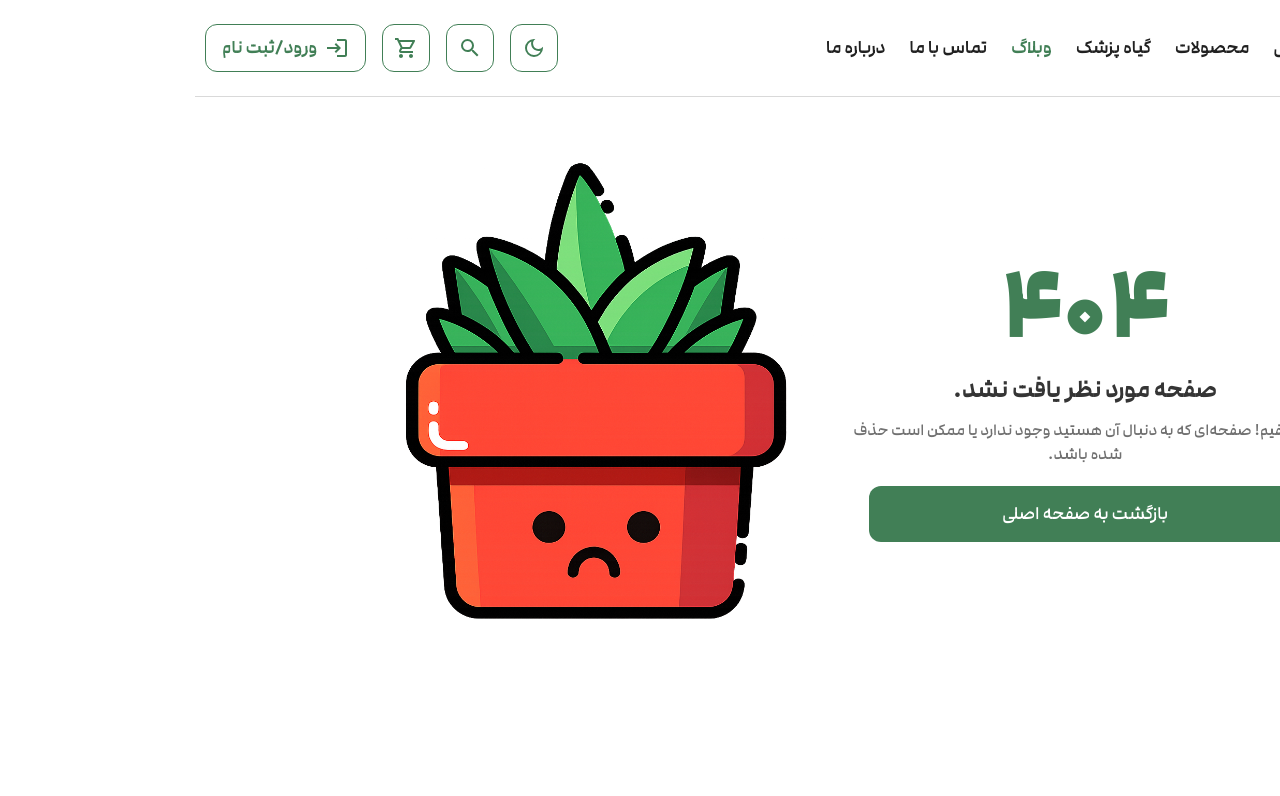
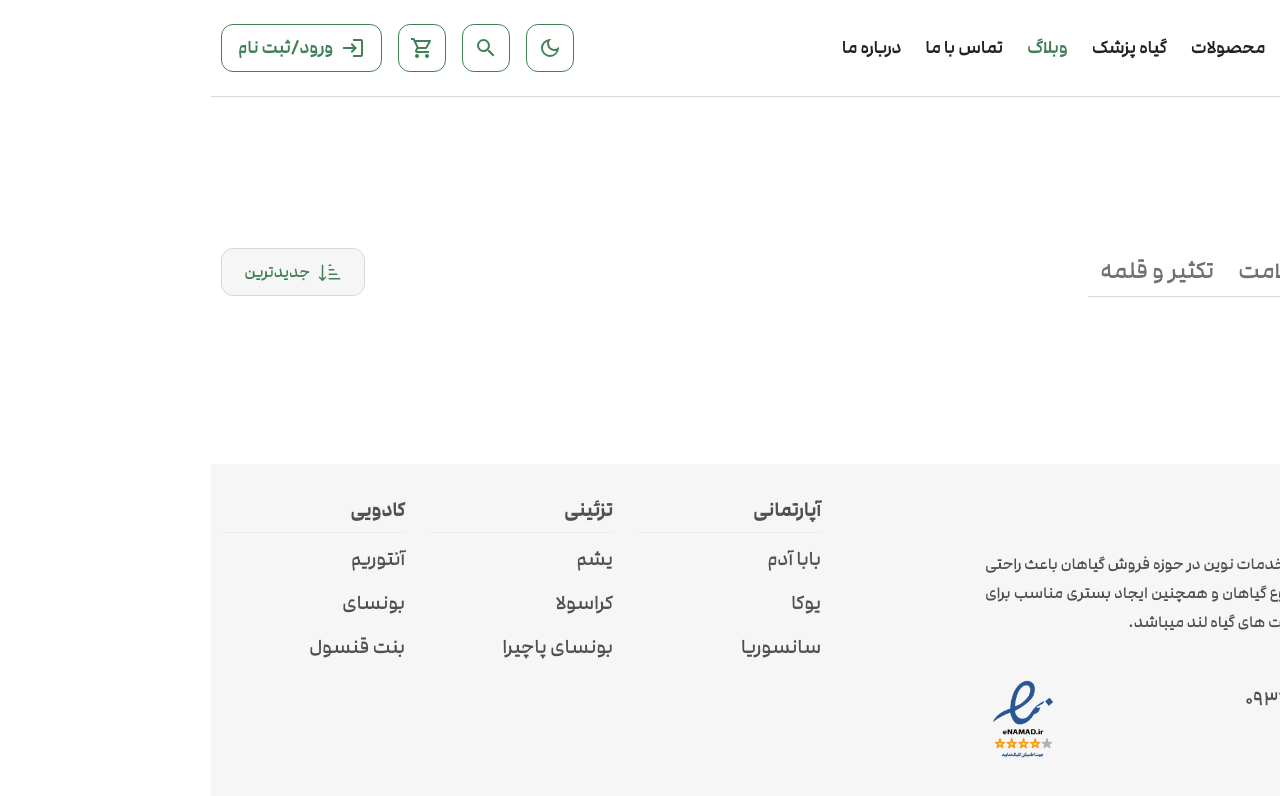
Before and after one commit to alisadeghi192/nextjs-full-stack-ecommerce-giahland, a Next.js app: page /blogs in a window 1280 px wide. Before the commit this address had no page. Shown: the top 796 px of the page. Built offline with nearby package versions, Linux system fonts and the light colour scheme.

Commit message:
feat(blogs): add blogs page structure and BlogsHeader component

```diff
--- /dev/null
+++ b/src/app/(public)/blogs/page.tsx
@@ -0,0 +1,13 @@
+import BlogsHeader from "@/components/features/blogs/BlogsHeader";
+import Breadcrumb from "@/components/shared/ui/Breadcrumb";
+
+export default async function BlogsPage() {
+  return (
+    <main className="container">
+      <Breadcrumb />
+      <section>
+        <BlogsHeader />
+      </section>
+    </main>
+  );
+}
--- /dev/null
+++ b/src/components/features/blogs/BlogCard.tsx
@@ -0,0 +1,32 @@
+import Link from "next/link";
+import { MdOutlineArrowBack } from "react-icons/md";
+
+interface BlogCardProps {
+  title: string;
+  image: string;
+  slug?: string;
+}
+
+export default function BlogCard({ title, image, slug = "/" }: BlogCardProps) {
+  return (
+    <div
+      className="relative flex h-60 max-w-72 flex-col justify-between overflow-hidden rounded-lg bg-cover bg-center px-5 py-7 max-sm:max-w-54"
+      style={{ backgroundImage: `url(${image})` }}
+    >
+      <div className="absolute inset-0 bg-black/50"></div>
+      <div className="from-primary absolute inset-0 bg-linear-to-b to-[#75E59B] opacity-30"></div>
+      <h5 className="text-WHITE relative z-10 line-clamp-4 w-full text-xl/8 font-semibold max-sm:text-base/7 max-sm:font-medium">
+        {title}
+      </h5>
+      <Link
+        href={slug}
+        className="border-WHITE relative z-10 flex max-w-fit items-center justify-between gap-x-2 rounded-xl border px-4.5 py-2 text-lg/8 text-white"
+      >
+        <span className="text-lg/8 max-sm:text-sm/5.5 max-sm:font-medium">
+          مشاهده مقاله
+        </span>
+        <MdOutlineArrowBack className="text-WHITE size-6" />
+      </Link>
+    </div>
+  );
+}
--- /dev/null
+++ b/src/components/features/blogs/BlogSlider.tsx
@@ -0,0 +1,86 @@
+"use client";
+
+import { useRef } from "react";
+import Link from "next/link";
+import { Swiper, SwiperSlide } from "swiper/react";
+import type { Swiper as SwiperType } from "swiper";
+import { Autoplay, Navigation } from "swiper/modules";
+import { IoIosArrowBack } from "react-icons/io";
+import BlogCard from "./BlogCard";
+
+import "swiper/css";
+
+interface BlogPost {
+  title: string;
+  image: string;
+  slug?: string;
+}
+
+interface BlogSliderProps {
+  posts: BlogPost[];
+  title?: string;
+}
+
+export default function BlogSlider({
+  posts,
+  title = "مقالات",
+}: BlogSliderProps) {
+  const swiperRef = useRef<SwiperType | null>(null);
+
+  return (
+    <section className="relative mt-16 max-sm:mt-10">
+      {/* هدر سکشن */}
+      <div className="flex items-center justify-between">
+        <h4 className="text-primary mb-6 text-2xl/8.5 font-bold max-sm:text-xl/7 max-sm:font-semibold">
+          {title}
+        </h4>
+        <Link
+          className="text-shade3 mb-6 flex items-center gap-x-1"
+          href="/blog"
+        >
+          <span className="text-xl font-medium max-sm:text-lg">مشاهده همه</span>
+          <IoIosArrowBack className="size-6" />
+        </Link>
+      </div>
+
+      {/* اسلایدر */}
+      <div className="relative">
+        <Swiper
+          onBeforeInit={(swiper) => {
+            swiperRef.current = swiper;
+          }}
+          onMouseEnter={() => swiperRef.current?.autoplay?.stop()}
+          onMouseLeave={() => swiperRef.current?.autoplay?.start()}
+          navigation={false}
+          loop={true}
+          spaceBetween={20}
+          autoplay={{
+            delay: 3000,
+            disableOnInteraction: false,
+            pauseOnMouseEnter: true,
+          }}
+          breakpoints={{
+            0: { slidesPerView: 1.25, spaceBetween: 16 },
+            320: { slidesPerView: 1.25, spaceBetween: 16 },
+            350: { slidesPerView: 1.5, spaceBetween: 16 },
+            380: { slidesPerView: 1.5, spaceBetween: 16 },
+            400: { slidesPerView: 1.75, spaceBetween: 16 },
+            500: { slidesPerView: 2.25, spaceBetween: 16 },
+            600: { slidesPerView: 2.5, spaceBetween: 16 },
+            640: { slidesPerView: 2, spaceBetween: 16 },
+            768: { slidesPerView: 3, spaceBetween: 20 },
+            1024: { slidesPerView: 4, spaceBetween: 24 },
+          }}
+          modules={[Navigation, Autoplay]}
+          className="blogSwiper"
+        >
+          {posts.map((post, index) => (
+            <SwiperSlide key={index}>
+              <BlogCard {...post} />
+            </SwiperSlide>
+          ))}
+        </Swiper>
+      </div>
+    </section>
+  );
+}
--- /dev/null
+++ b/src/components/features/blogs/BlogsHeader.tsx
@@ -0,0 +1,34 @@
+"use client";
+import Tabs from "@/components/shared/ui/Tabs";
+import SortDropdownWrapper from "@/components/shared/ui/SortDropdownWrapper";
+import { usePageParams } from "@/lib/hooks/usePageParams";
+
+const blogTabs = [
+  { id: "all", label: "همه" },
+  { id: "care", label: "آموزش" },
+  { id: "health", label: "سلامت" },
+  { id: "propagation", label: "تکثیر و قلمه" },
+];
+
+const blogSortOptions = [
+  { value: "newest", label: "جدیدترین" },
+  { value: "oldest", label: "قدیمی‌ترین" },
+  { value: "most_viewed", label: "پربازدیدترین" },
+];
+
+export default function BlogsHeader() {
+  const { activeTab, selectedSort } = usePageParams();
+
+  return (
+    <div className="mb-6">
+      <div className="flex items-center justify-between max-lg:flex-col-reverse max-lg:gap-y-6">
+        <Tabs
+          tabs={blogTabs}
+          activeTab={activeTab}
+          currentSort={selectedSort}
+        />
+        <SortDropdownWrapper options={blogSortOptions} />
+      </div>
+    </div>
+  );
+}
```
